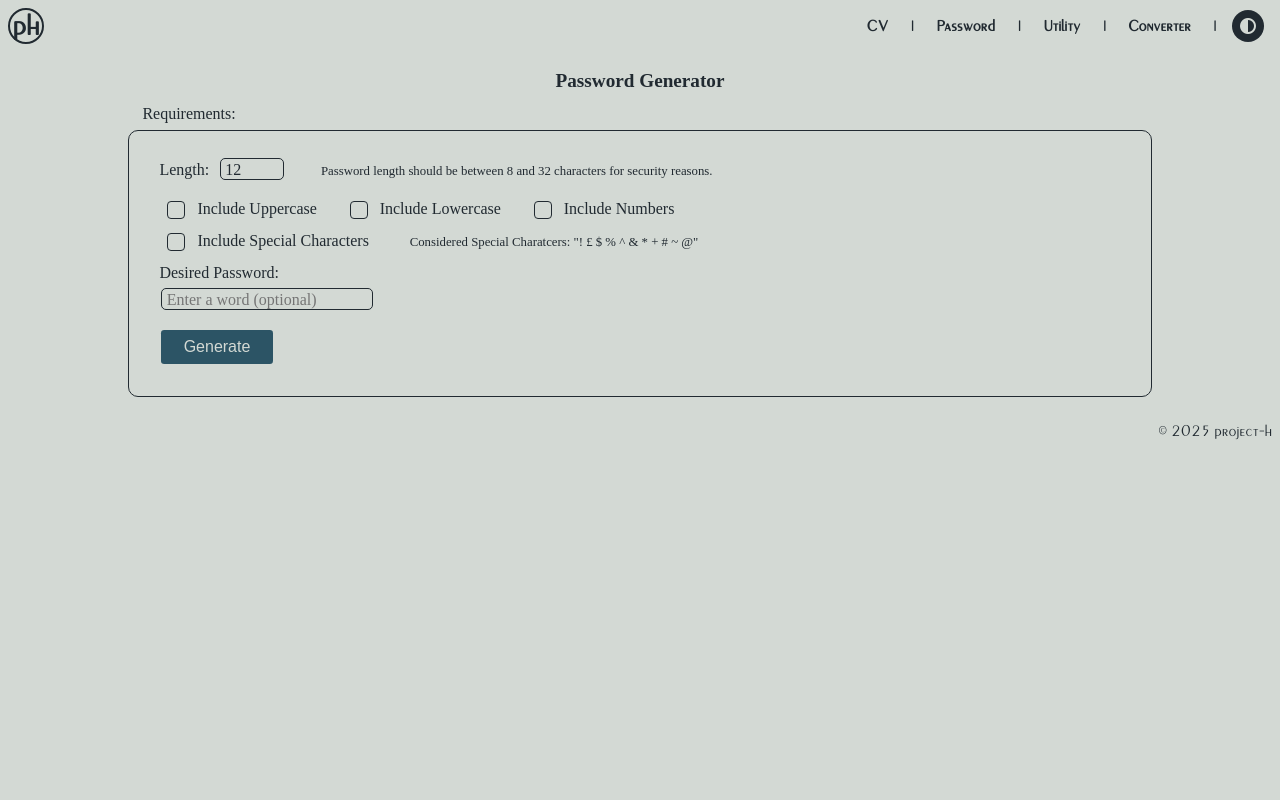
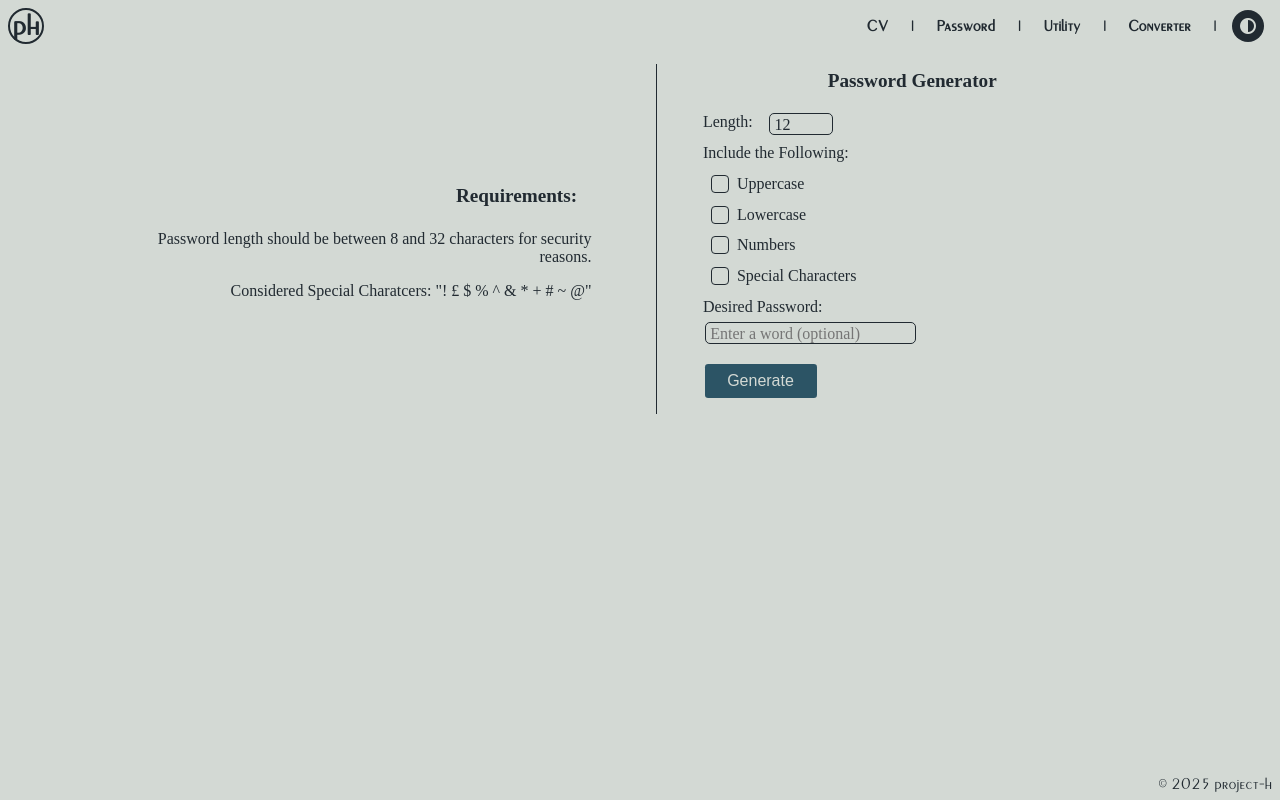
Before and after one commit to hidayatmansuri/project_h, a Django app: page /passgen/ in a window 1280 px wide. Run offline with Django 5.2, Linux system fonts and the light colour scheme; some libraries are stand-ins or nearby versions; some web fonts are replaced.

Commit message:
LIcence update, password gen design update

```diff
--- a/passgen/templates/passgen.html
+++ b/passgen/templates/passgen.html
@@ -5,53 +5,66 @@
 {% endblock %}
 
 {% block content %}
-    <div class="home-body">
+<div class="passgen-body">
+    <div class="passgen-left">
+        <div class="ph-heading">Requirements:</div>
+        <span class="passgen-left-req">Password length should be between 8 and 32 characters for security
+            reasons.</span>
+        <span class="passgen-left-req">Considered Special Charatcers: "! £ $ % ^ & * + # ~ @"</span>
+    </div>
+    <div class="passgen-right">
         <div class="ph-heading">Password Generator</div>
-        <div class="ph-label">Requirements:</div>
-        <div class="ph-border ph-card">
+
         <form method="post" class="ph-form">
             {% csrf_token %}
-                <label class="ph-label">Length: </label>
-                <input class="ph-field" type="number" name="length" min="6" max="32" value="12"><span class="ph-subs">Password length should be between 8 and 32 characters for security reasons.</span>
-                <div class="ph-space"></div>
+            <div class="ph-label">
+                <label>Length: </label>
+                <div class="ph-space">
+                    <input class="ph-field" type="number" name="length" min="6" max="32" value="12">
+                </div>
+            </div>
             {% if error_message %}
             <div class="ph-warning"><i class="fa-solid fa-circle-exclamation"></i> {{ error_message }}</div><br>
             {% endif %}
 
+            <label class="ph-label">Include the Following: </label>
             <label class="ph-label">
-                    <input class="ph-checkbox" type="checkbox" name="upper"> Include Uppercase
+                <input class="ph-checkbox" type="checkbox" name="upper"> Uppercase
             </label>
 
             <label class="ph-label">
-                    <input class="ph-checkbox" type="checkbox" name="lower"> Include Lowercase
+                <input class="ph-checkbox" type="checkbox" name="lower"> Lowercase
             </label>
 
             <label class="ph-label">
-                    <input class="ph-checkbox" type="checkbox" name="numbs"> Include Numbers
+                <input class="ph-checkbox" type="checkbox" name="numbs"> Numbers
             </label>
 
             <label class="ph-label">
-                    <input class="ph-checkbox" type="checkbox" name="symbols"> Include Special Characters
-                    <span class="ph-subs">Considered Special Charatcers: "! £ $ % ^ & * + # ~ @"</span>
-                </label><br>
-
+                <input class="ph-checkbox" type="checkbox" name="symbols"> Special Characters
+            </label>
+            <!-- <br> -->
             <label class="ph-label">Desired Password:</label>
             <div class="ph-space">
-                    <input class="ph-field" type="text" name="desired" min="6" max="32" placeholder="Enter a word (optional)" value="{{ desired }}">
+                <input class="ph-field" type="text" name="desired" min="6" max="32"
+                    placeholder="Enter a word (optional)" value="{{ desired }}">
             </div>
             <br>
             <button class="ph-button" type="submit">Generate</button>
         </form>
-        </div>
-        <br>
         {% if password %}
-        <div>
+        <!-- <div class="ph-space"> -->
         <div class="ph-label">Your Password:</div>
+        <!-- </div> -->
+        <div class="ph-space">
             <input class="ph-field" type="text" id="password" min="6" max="32" value="{{ password }}" readonly>
             <i class="fa-regular fa-copy ph-hover" onclick="copyPassword()"></i>
             <span id="copyMsg" class="copy-tooltip">Copied!</span>
         </div>
+        <!-- </div> -->
         {% endif %}
+    </div>
+    <br>
 </div>
 {% endblock %}
 
--- a/static/css/home-style.css
+++ b/static/css/home-style.css
@@ -69,8 +69,16 @@ body {
     background-color: var(--bg-color);
     color: var(--text-color);
     font-family: Peignot;
-    margin: 4rem 0 0 0;
-    padding: 0;
+    margin: 0;
+    padding: 4rem 0 0 0;
+    display: flex;
+    flex-direction: column;
+    min-height: 100vh;
+    box-sizing: border-box;
+}
+
+main {
+    flex: 1;
 }
 
 .ph-button {
@@ -134,7 +148,7 @@ body {
 }
 
 .ph-label {
-    display: inline-block;
+    display: flex;
     padding: 0.4rem;
     color: var(--text-color);
     margin: auto auto auto 0.5rem;
@@ -157,8 +171,9 @@ body {
 }
 
 .ph-form {
-    flex-direction: column;
-    gap: 0.5rem;
+    /* display: flex; */
+    /* flex-direction: column; */
+    /* gap: 0.5rem; */
     margin-top: 0.5rem;
 }
 
@@ -557,9 +572,7 @@ a {
     display: flex;
     box-sizing: border-box;
     justify-content: flex-end;
-    bottom: 0;
     width: 100%;
-    height: 100%;
     padding: 0.5rem;
 }
 
@@ -680,12 +693,49 @@ a {
     transition: color 0.9s;
 }
 
+.passgen-body {
+    display: flex;
+    flex-direction: row;
+    /* padding-top: 50px; */
+    width: 80vw;
+    margin: auto;
+    flex: 1;
+    font-family: Gotu;
+    font-size: 1rem;
+}
+
+.passgen-left {
+    display: flex;
+    flex-direction: column;
+    width: 50%;
+    height: 100%;
+    margin: auto 1rem auto 1rem;
+    align-items: end;
+    padding-right: 2rem;
+}
+
+.passgen-right {
+    display: flex;
+    flex-direction: column;
+    width: 50%;
+    height: 100%;
+    margin: auto 1rem auto 1rem;
+    border-left: 1px solid var(--text-color);
+    padding-left: 2rem;
+}
+
+.passgen-left-req {
+    /* display: block; */
+    text-align: right;
+    margin-top: 1rem;
+}
 
 /* Mobile View: vertical layout with nav on the left */
 @media screen and (max-width: 765px) {
 
     body {
         margin: 0;
+        padding: 0;
     }
 
     .ph-header {
```
Also changed, not shown: other parts of static/css/home-style.css (+32 -0 lines), README.md, 1 other file. Lines whose indentation alone changed are shown as unchanged.
